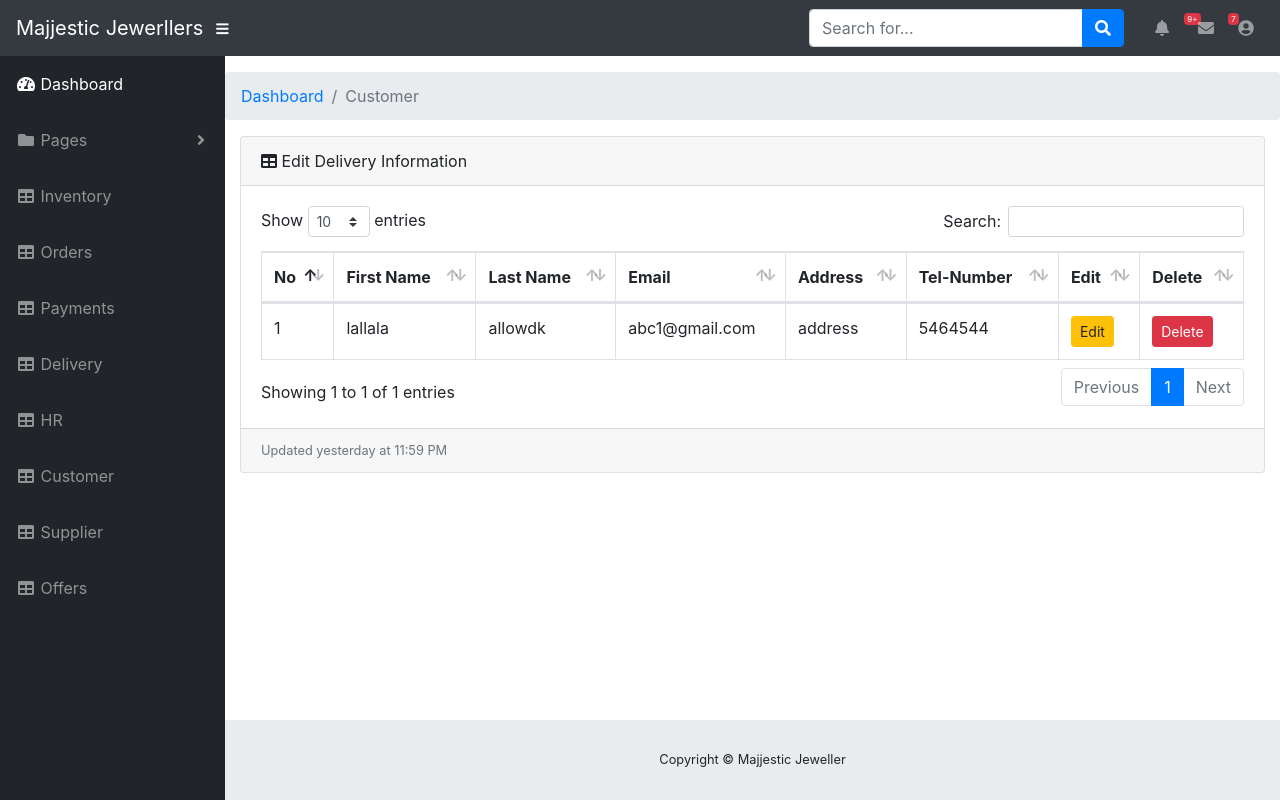
After one commit to isangeeth95/MJsystem, a Django app: page /dashboard/customer/ in a window 1280 px wide. The commit adds this page. Run offline with Django 3.2, Linux system fonts and the light colour scheme; data comes from the database, SQL or seed files in the repository; both versions use the stored data as it was after the commit; some libraries are stand-ins or nearby versions.

Commit message:
create customer handling page
/dashboard/customer/

```diff
--- a/src/MJsystem/urls.py
+++ b/src/MJsystem/urls.py
@@ -22,6 +22,7 @@ from . import views
 urlpatterns = [
     path('inventory/', include('inventory.urls')),
     path('order/', include('order.urls')),
+    path('dashboard/customer/', include('customer.urls')),
     path('user/', include('accounts.urls')),
     path('delivery/', include('delivery.urls')),
     path('admin/', admin.site.urls),
--- /dev/null
+++ b/src/customer/urls.py
@@ -0,0 +1,7 @@
+from django.urls import path
+from . import views
+
+urlpatterns = [
+        path('', views.customer_page, name ='customer-handling'),
+
+]
--- a/src/customer/views.py
+++ b/src/customer/views.py
@@ -1,3 +1,13 @@
 from django.shortcuts import render
+from .models import Customer
+# from accounts.models import online_customer
 
 # Create your views here.
+
+def customer_page(request):
+    cus = Customer.objects.all()
+    context = {
+        'cus': cus,
+        'dashboard_dir': 'Customer',
+    }
+    return render(request,'customer/customerInfo.html', context)
--- a/src/delivery/views.py
+++ b/src/delivery/views.py
@@ -8,7 +8,8 @@ def delivery(request):
 
 def deliveryInfo(request):
     info = DeliveryInfo.objects.all()
-    context = {'info': info,}
+    context = {'info': info,
+               'dashboard_dir': 'DeliveryInfo'}
     return render(request,'delivery/deliveryfrom.html',context)
 
 def add_deliveryform(request):
--- a/src/templates/base.html
+++ b/src/templates/base.html
@@ -174,6 +174,12 @@
 
     <div id="content-wrapper">
         <!-- Breadcrumbs-->
+      <ol class="breadcrumb">
+        <li class="breadcrumb-item">
+            <a href="#">Dashboard</a>
+          </li>
+          <li class="breadcrumb-item active">{{ dashboard_dir }}</li>
+        </ol>
 
         <!-- end breadcrumbs-->
             {% block dashboard-body %}
--- /dev/null
+++ b/src/templates/customer/customerInfo.html
@@ -0,0 +1,49 @@
+{%  extends 'base.html' %}
+
+{% block dashboard-body %}
+    <div class="container-fluid">
+            <div class="card mb-3">
+          <div class="card-header">
+            <i class="fas fa-table"></i>
+            Edit Delivery Information</div>
+          <div class="card-body">
+            <div class="table-responsive">
+              <table class="table table-bordered" id="dataTable" width="100%" cellspacing="0">
+                <thead>
+                  <tr>
+                    <th>No</th>
+                    <th>First Name</th>
+                    <th>Last Name</th>
+                    <th>Email</th>
+                    <th>Address</th>
+                    <th>Tel-Number</th>
+                    <th>Edit</th>
+                    <th>Delete</th>
+                  </tr>
+                </thead>
+
+                <tbody>
+                {% for cus1 in cus %}
+                    <tr>
+
+                    <td>{{ cus1.pk }}</td>
+                    <td>{{ cus1.first_name }}</td>
+                    <td>{{ cus1.last_name }}</td>
+                    <td>{{ cus1.email }}</td>
+                    <td>address</td>
+                    <td>{{ cus1.tel_number }}</td>
+                    <td><a href="#" class="btn btn-warning btn-sm" role="button">Edit</a> </td>
+                    <td><a href="#" class="btn btn-danger btn-sm" role="button">Delete</a> </td>
+                  </tr>
+                       {% endfor %}
+
+                </tbody>
+              </table>
+            </div>
+          </div>
+          <div class="card-footer small text-muted">Updated yesterday at 11:59 PM</div>
+          </div>
+
+    </div>
+
+{% endblock %}
```
Also changed, not shown: src/templates/delivery/deliveryfrom.html (+6 -6 lines), src/db.sqlite3.
